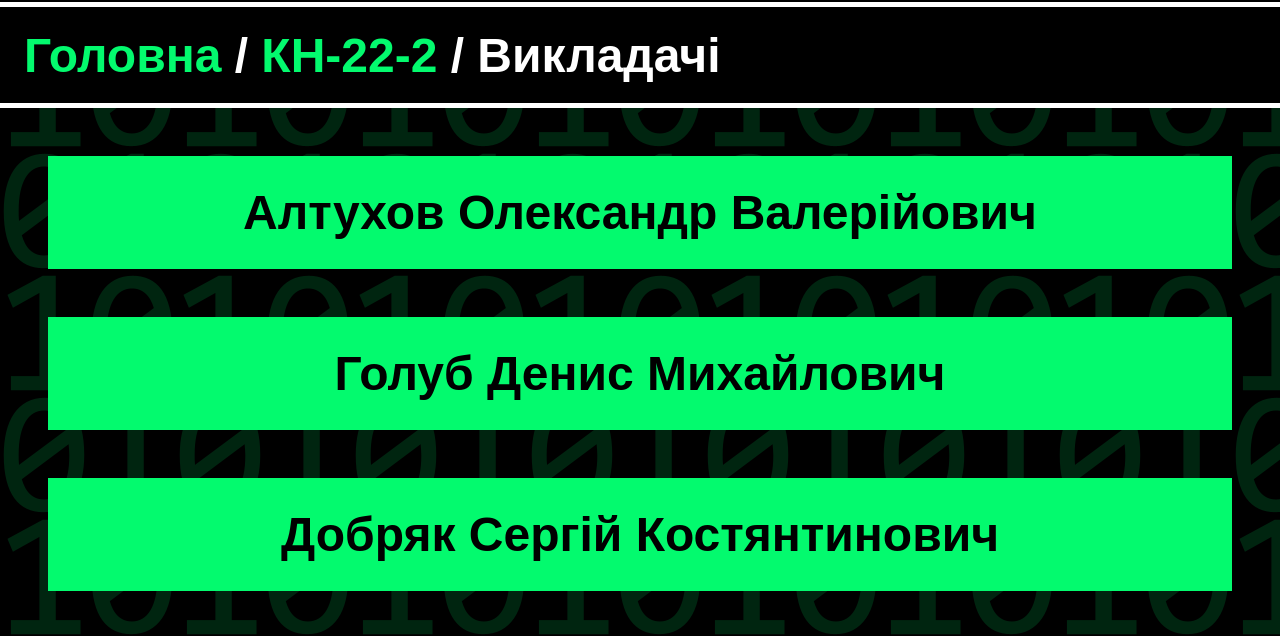
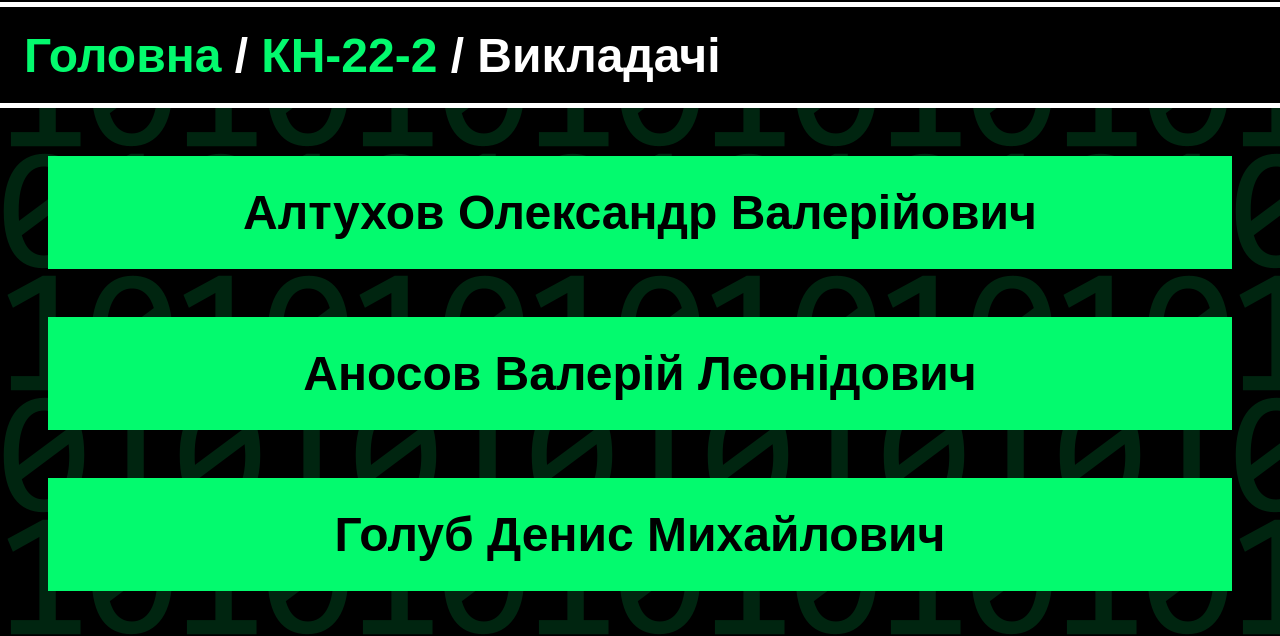
Before and after one commit to IvanShopa/CS, a plain HTML site: page Home/CS-22-2/Teachers/Teachers.html in a window 1280 px wide. Shown: the part 94-730 px from the top of the page. Drawn offline with Linux system fonts and the light colour scheme.

Commit message:
Update Teachers.html

```diff
--- a/Home/CS-22-2/Teachers/Teachers.html
+++ b/Home/CS-22-2/Teachers/Teachers.html
@@ -22,6 +22,7 @@
       </nav>
       <main class="center">
         <a class="button" href="Altukhov_Oleksandr_Valeriyovych/Altukhov_Oleksandr_Valeriyovych.html">Алтухов Олександр Валерійович</a>
+        <a class="button" href="Anosov_Valeriy_Leonidovych/Anosov_Valeriy_Leonidovych.html">Аносов Валерій Леонідович</a>
         <a class="button" href="Golub_Denys_Mykhailovych/Golub_Denys_Mykhailovych.html">Голуб Денис Михайлович</a>
         <a class="button" href="Dobryak_Serhiy_Kostyantynovich/Dobryak_Serhiy_Kostyantynovich.html">Добряк Сергій Костянтинович</a>
         <a class="button" href="Yeromin_Mykyta_Vasyliovych/Yeromin_Mykyta_Vasyliovych.html">Єрьомін Микита Васильович</a>
```
